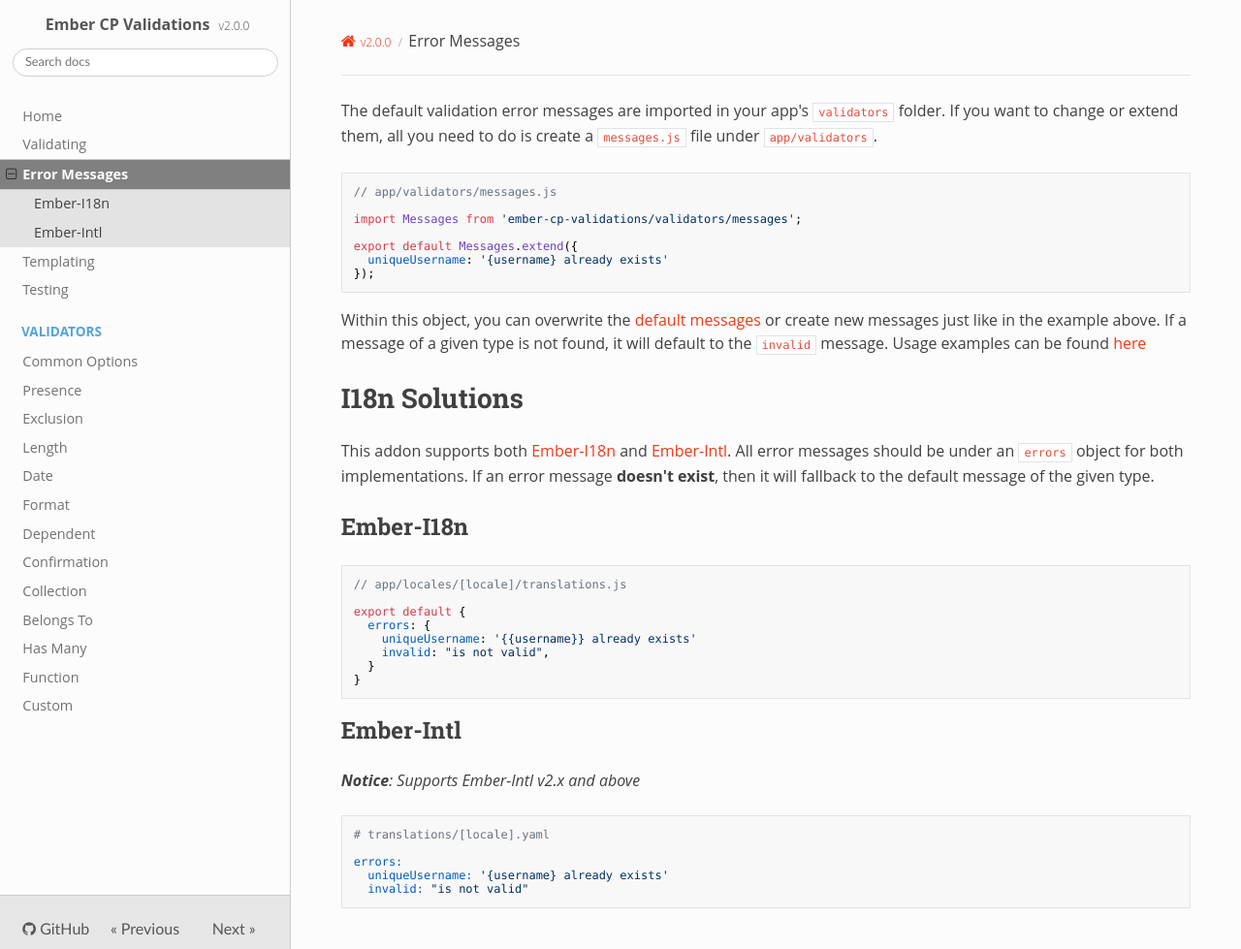
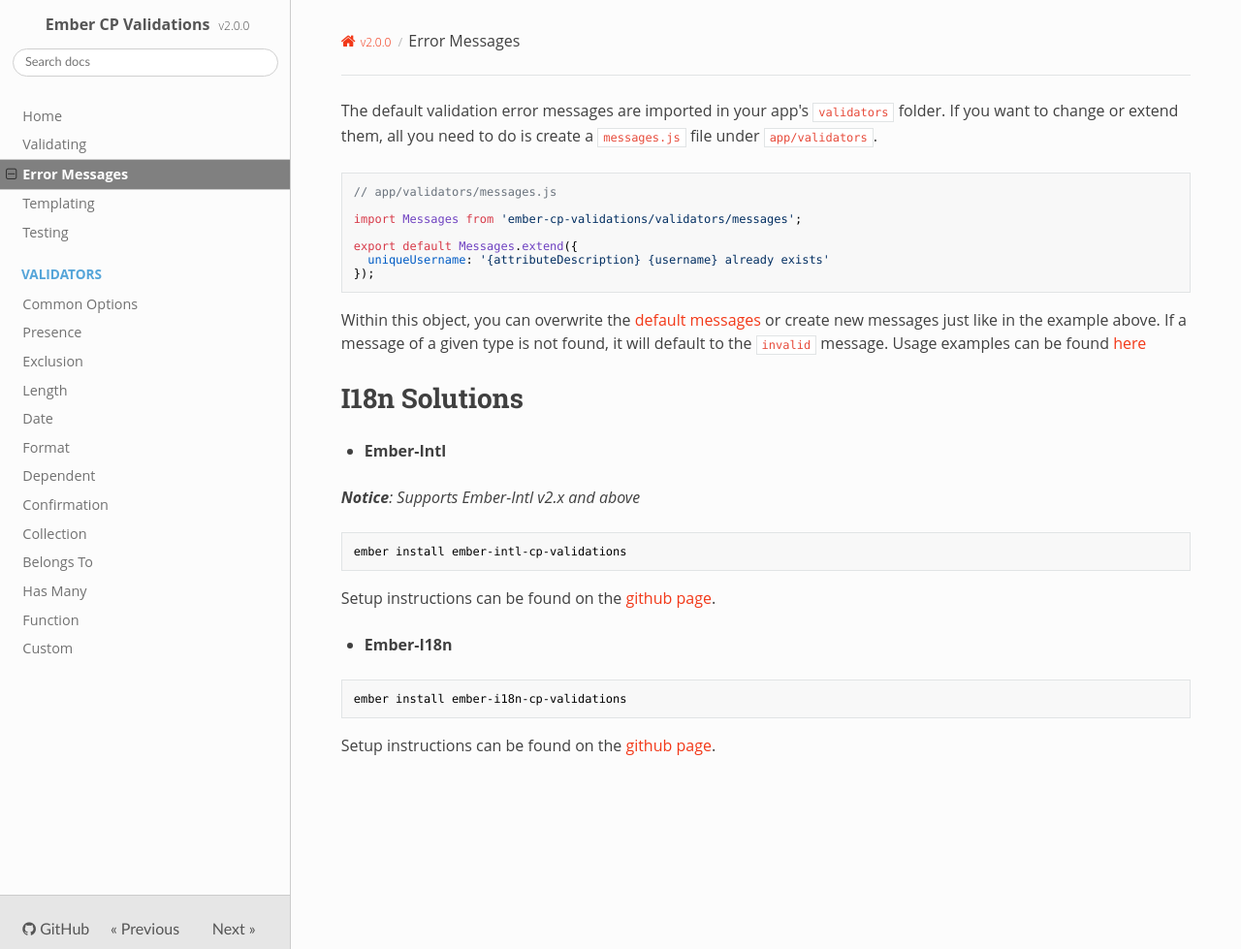
Before and after one commit to adopted-ember-addons/ember-cp-validations, an MkDocs documentation site: the page built from docs/docs/messages.md, in a window 1280 px wide and 979 px high. Shown: the whole window at 97% size. Built offline with MkDocs 1.6.1, drawn with Linux system fonts in a browser that asks for light colours; nearby versions of some CDN libraries; old or Windows-style settings are respelled for this version of MkDocs.

Commit message:
Make attributeDescription be part of message strings for i18n solutions

````diff
--- a/docs/docs/messages.md
+++ b/docs/docs/messages.md
@@ -6,7 +6,7 @@ The default validation error messages are imported in your app's `validators` fo
 import Messages from 'ember-cp-validations/validators/messages';
 
 export default Messages.extend({
-  uniqueUsername: '{username} already exists'
+  uniqueUsername: '{attributeDescription} {username} already exists'
 });
 ```
 
@@ -14,29 +14,20 @@ Within this object, you can overwrite the [default messages](https://github.com/
 
 # I18n Solutions
 
-This addon supports both [Ember-I18n](https://github.com/jamesarosen/ember-i18n) and [Ember-Intl](https://github.com/yahoo/ember-intl). All error messages should be under an `errors` object for both implementations. If an error message **doesn't exist**, then it will fallback to the default message of the given type.
-
-## Ember-I18n
-
-```javascript
-// app/locales/[locale]/translations.js
-
-export default {
-  errors: {
-    uniqueUsername: '{{username}} already exists'
-    invalid: "is not valid",
-  }
-}
-```
-
-## Ember-Intl
+* __Ember-Intl__
 
 _**Notice**: Supports Ember-Intl v2.x and above_
 
-```yaml
-# translations/[locale].yaml
+```bash
+ember install ember-intl-cp-validations
+```
 
-errors:
-  uniqueUsername: '{username} already exists'
-  invalid: "is not valid"
+Setup instructions can be found on the [github page](https://github.com/jasonmit/ember-intl-cp-validations).
+
+* __Ember-I18n__
+
+```bash
+ember install ember-i18n-cp-validations
 ```
+
+Setup instructions can be found on the [github page](https://github.com/jasonmit/ember-i18n-cp-validations).
````
Also changed, not shown: docs/docs/validators/common.md (+4 -4 lines), README.md, 5 other files.
